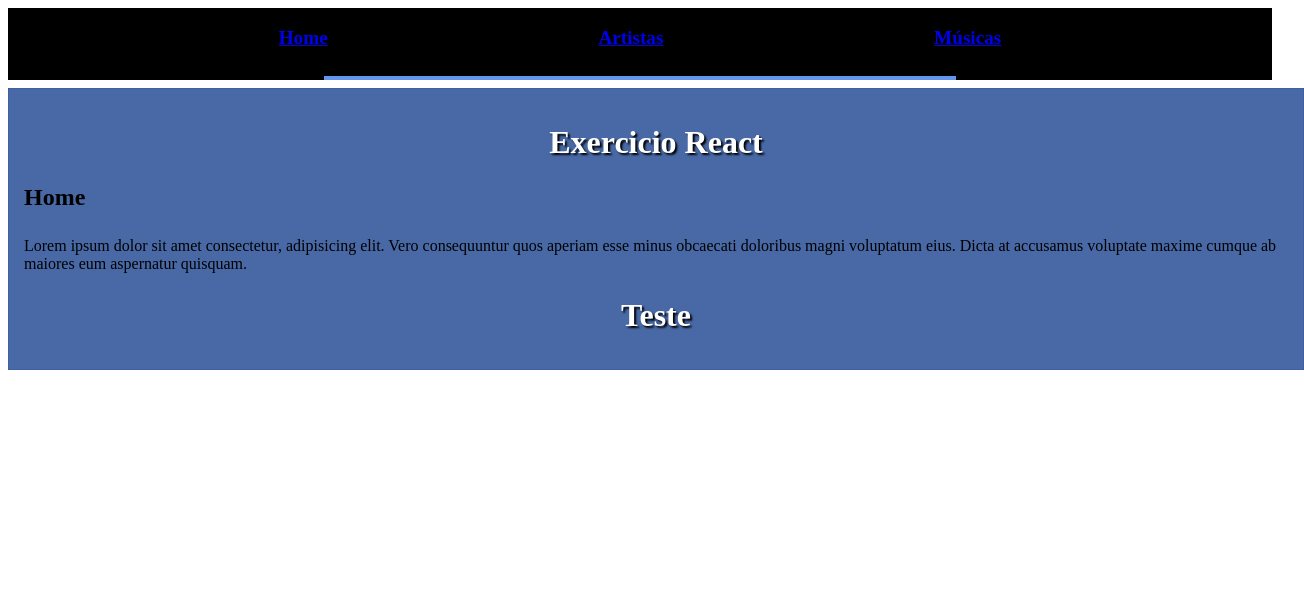
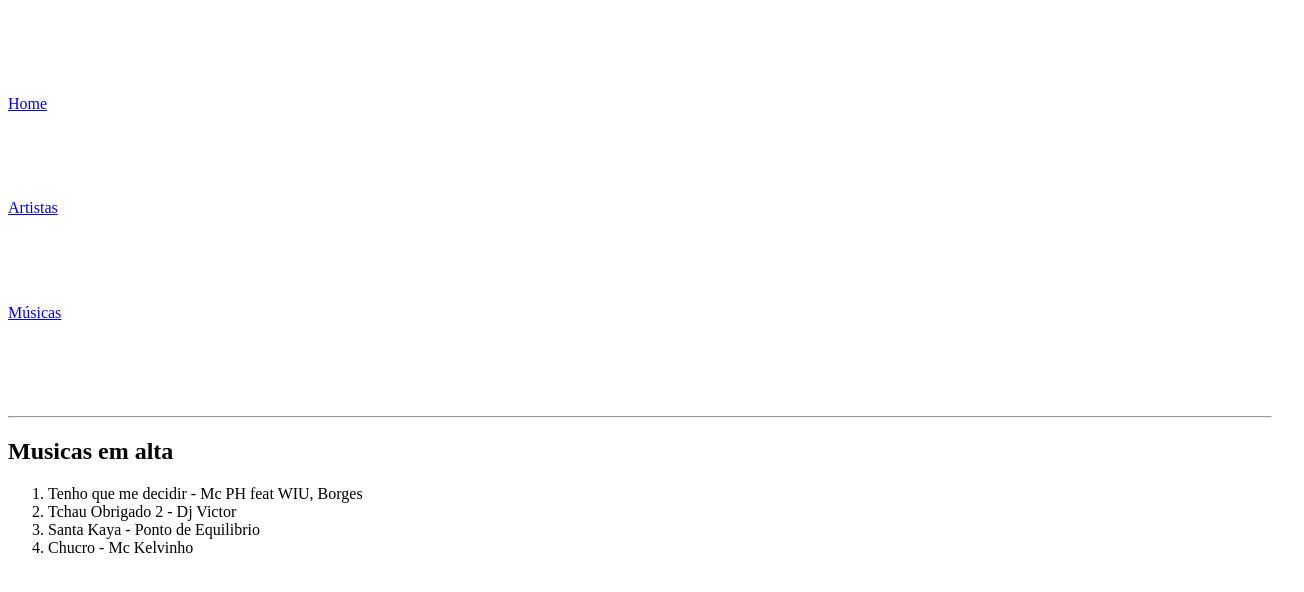
Before and after one commit to tanaka-11/exercicio-react, a React (Vite) app: page /musicas in a window 1280 px wide. Shown: the top 592 px of the page, 1304 px wide, since content can reach past the window. Built offline with nearby package versions, Linux system fonts and the light colour scheme.

Commit message:
Resolução do exercicio

```diff
--- a/src/components/Cabecalho.jsx
+++ b/src/components/Cabecalho.jsx
@@ -3,21 +3,7 @@ import Menu from "./Menu";
 import styled from "styled-components";
 
 // CSS
-const StyledCabecalho = styled.header`
-  background-color: black;
-  color: white;
-  font-size: 1.2rem;
-  font-weight: bold;
-  text-align: center;
-
-  hr {
-    width: 50%;
-    background-color: cornflowerblue;
-    border: none;
-    height: 4px;
-    margin: 8px auto;
-  }
-`;
+const StyledCabecalho = styled.header``;
 
 function Cabecalho() {
   return (
--- a/src/components/Conteudo.jsx
+++ b/src/components/Conteudo.jsx
@@ -1,35 +1,13 @@
 // Importações
 import styled from "styled-components";
 
-import Home from "../pages/Home";
+// import Home from "../pages/Home";
 
 // CSS
-const StyledConteudo = styled.main`
-  width: 100%;
-  background-color: #4869a5;
-  padding: 1rem;
-  box-shadow: darkblue 0 0 1px inset;
+const StyledConteudo = styled.main``;
 
-  h1 {
-    margin: 20px;
-    text-align: center;
-    text-shadow: black 2px 2px 2px;
-    color: white;
-  }
-
-  h2,
-  p {
-    padding: 0.2rem 0;
-  }
-`;
-
-function Conteudo() {
-  return (
-    <StyledConteudo>
-      <Home />
-      <h1>Teste</h1>
-    </StyledConteudo>
-  );
+function Conteudo({ children }) {
+  return <StyledConteudo>{children}</StyledConteudo>;
 }
 
 export default Conteudo;
--- a/src/components/Menu.jsx
+++ b/src/components/Menu.jsx
@@ -4,10 +4,10 @@ import { NavLink } from "react-router-dom";
 
 // CSS
 const StyledMenu = styled.nav`
-  height: 60px;
+  height: 400px;
   display: flex;
   justify-content: space-evenly;
-  align-items: center;
+  flex-flow: column;
 `;
 
 function Menu() {
```
